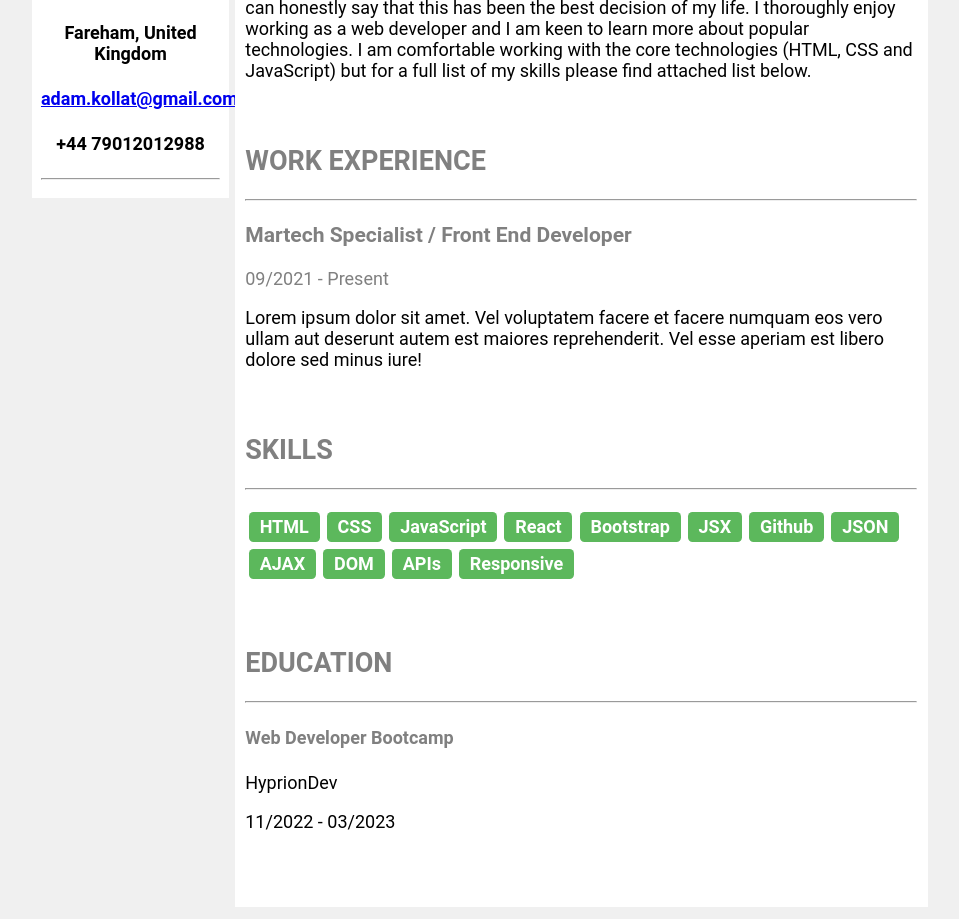
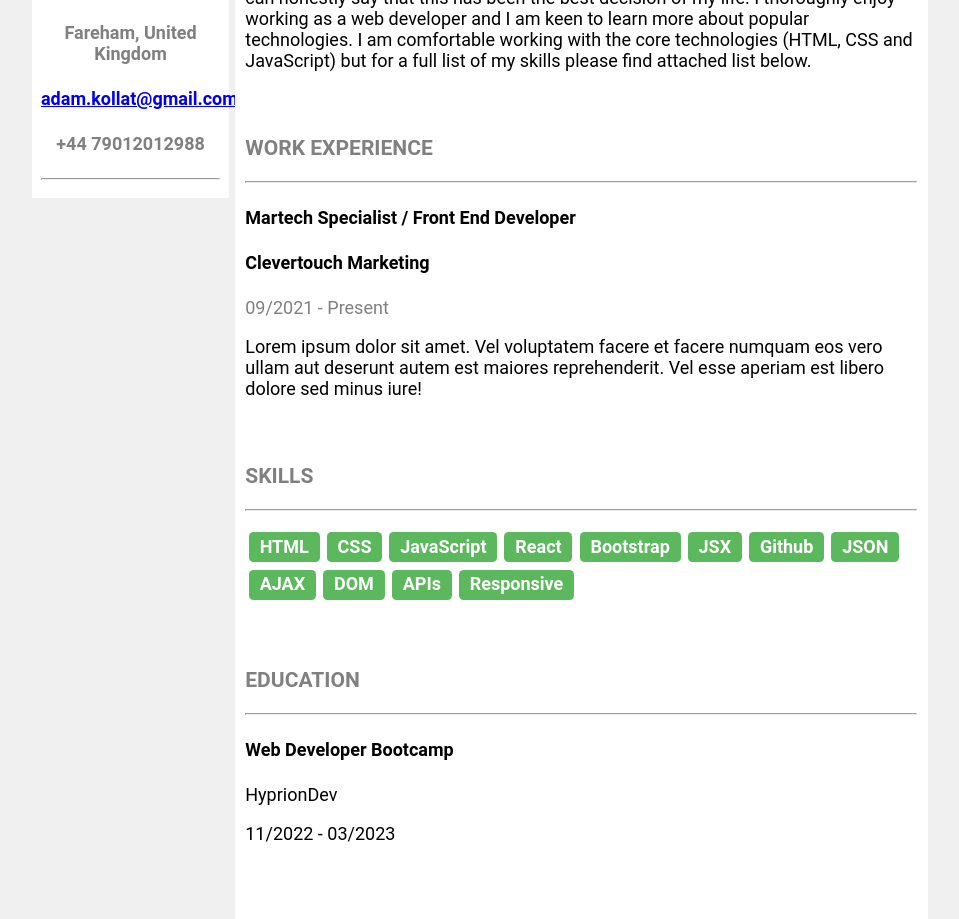
Before and after one commit to AdamKollat/React-CV, a React (Create React App) app: page / in a window 1280 px wide. Shown: the part 280-1199 px from the top of the page, without its empty margins (160-1119 px from the left). Built offline with nearby package versions, Linux system fonts and the light colour scheme.

Commit message:
Updated header sizes across all components

```diff
--- a/src/Components/about.js
+++ b/src/Components/about.js
@@ -1,7 +1,7 @@
 const About = () => {
     return(
         <div class='section'>
-            <h2 class='text-uppercase grey'>About</h2>
+            <h3 class='text-uppercase grey'>About</h3>
             <hr></hr>
             <p>Prior to 2020 I had been working in restaurant management all the way up until the beginning of the Covid pandemic. As the world went into lockdown I reevaluated my career options and decided that it was the perfect opportunity for me to take on a new challenge so I committed all my spare time to studying web development. As a self taught developer it took me 18 months to secure my first position in tech and I can honestly say that this has been the best decision of my life. I thoroughly enjoy working as a web developer and I am keen to learn more about popular technologies. I am comfortable working with the core technologies (HTML, CSS and JavaScript) but for a full list of my skills please find attached list below.</p>
         </div>
--- a/src/Components/education.js
+++ b/src/Components/education.js
@@ -1,9 +1,9 @@
 const Education = () => {
     return (
         <div class='section'>
-            <h2 class='grey text-uppercase'>Education</h2>
+            <h3 class='grey text-uppercase'>Education</h3>
             <hr></hr>
-            <h4 class='grey'>Web Developer Bootcamp</h4>
+            <h4>Web Developer Bootcamp</h4>
             <p>HyprionDev</p>
             <p>11/2022 - 03/2023</p>
         </div>
--- a/src/Components/profile.js
+++ b/src/Components/profile.js
@@ -4,9 +4,9 @@ const Profile = () => {
             <h1>Adam Kollat</h1>
             <h3 class='grey'>Front End Developer</h3>
             <hr></hr>
-            <h4>Fareham, United Kingdom</h4>
+            <h4 class='grey'>Fareham, United Kingdom</h4>
             <a href="mailto:adam.kollat@gmail.com"><h4>adam.kollat@gmail.com</h4></a>
-            <h4>+44 79012012988</h4>
+            <h4 class='grey'>+44 79012012988</h4>
             <hr></hr>
         </div>
     )
--- a/src/Components/skills.js
+++ b/src/Components/skills.js
@@ -1,7 +1,7 @@
 const Skills = () => {
     return(
         <div class='section'>
-            <h2 class='text-uppercase grey'>Skills</h2>
+            <h3 class='text-uppercase grey'>Skills</h3>
             <hr></hr>
             <ul>
                 <li>HTML</li>
--- a/src/Components/work_experience.js
+++ b/src/Components/work_experience.js
@@ -1,9 +1,10 @@
 const WorkExperience = () => {
     return(
         <div class='section'>
-            <h2 class='text-uppercase grey'>Work experience</h2>
+            <h3 class='text-uppercase grey'>Work experience</h3>
             <hr></hr>
-            <h3 class='grey'> Martech Specialist / Front End Developer</h3>
+            <h4> Martech Specialist / Front End Developer</h4>
+            <h4>Clevertouch Marketing</h4>
             <p class='grey'>09/2021 - Present</p>
             <p>Lorem ipsum dolor sit amet. Vel voluptatem facere et facere numquam eos vero ullam aut deserunt autem est maiores reprehenderit. Vel esse aperiam est libero dolore sed minus iure!</p>
         </div>
```
